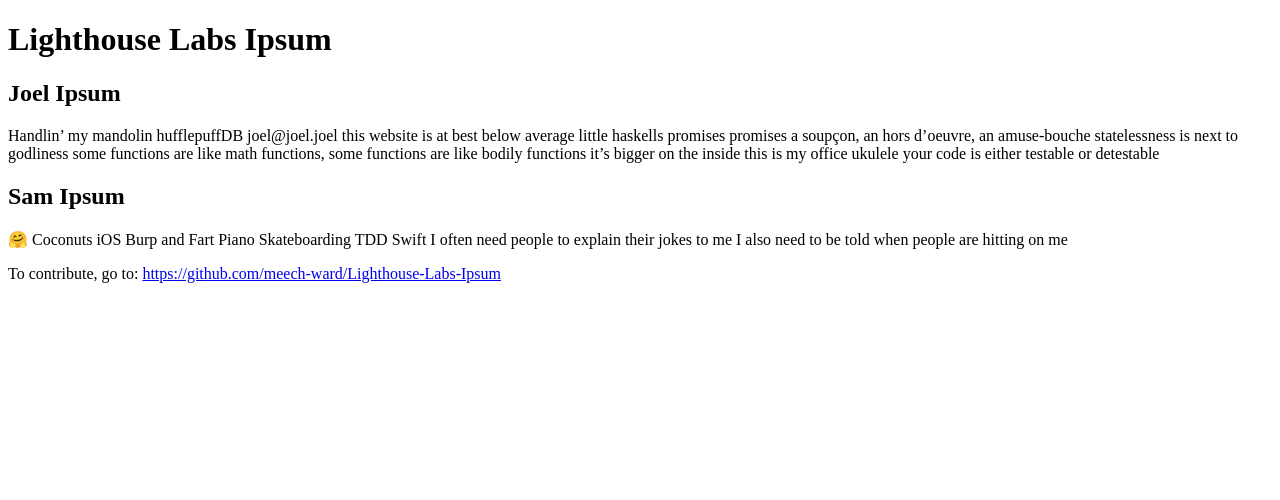
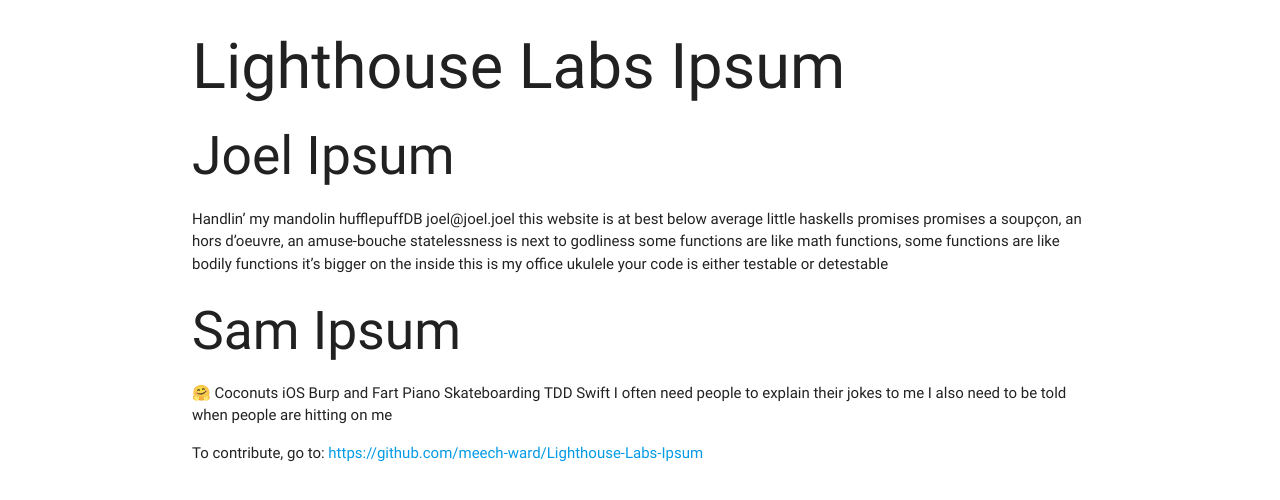
Before and after one commit to meech-ward/Lighthouse-Labs-Ipsum, a website: page public/index.html in a window 1280 px wide. Drawn offline with nearby package versions, Linux system fonts and the light colour scheme.

Commit message:
Add materialize css and some semantic tags

```diff
--- a/public/index.html
+++ b/public/index.html
@@ -4,23 +4,39 @@
   <meta charset="UTF-8">
   <meta name="viewport" content="width=device-width, initial-scale=1.0">
   <meta http-equiv="X-UA-Compatible" content="ie=edge">
+
+  <link rel="stylesheet" href="https://cdnjs.cloudflare.com/ajax/libs/materialize/0.100.1/css/materialize.min.css">
+
   <title>Lighthouse Labs Ipsum</title>
 </head>
   <body>
 
+    <header class="container">
       <h1>Lighthouse Labs Ipsum</h1>
+    </header>
 
+    <main class="container">
+      <section>
+
+        <article>
           <h2>Joel Ipsum</h2>
           <p>
             Handlin’ my mandolin hufflepuffDB joel@joel.joel this website is at best below average little haskells promises promises a soupçon, an hors d’oeuvre, an amuse-bouche statelessness is next to godliness some functions are like math functions, some functions are like bodily functions it’s bigger on the inside this is my office ukulele your code is either testable or detestable
           </p>
+        </article>
 
+        <article>
           <h2>Sam Ipsum</h2>
           <p>
             🤗 Coconuts iOS Burp and Fart Piano Skateboarding TDD Swift I often need people to explain their jokes to me I also need to be told when people are hitting on me
           </p>
+        </article>
 
+      </section>
+    </main>
+    <footer class="container">
       <p>To contribute, go to: <a href="https://github.com/meech-ward/Lighthouse-Labs-Ipsum">https://github.com/meech-ward/Lighthouse-Labs-Ipsum</a></p>
+    </footer>
 
   </body>
 </html>
```
Lines whose indentation alone changed are shown as unchanged.
